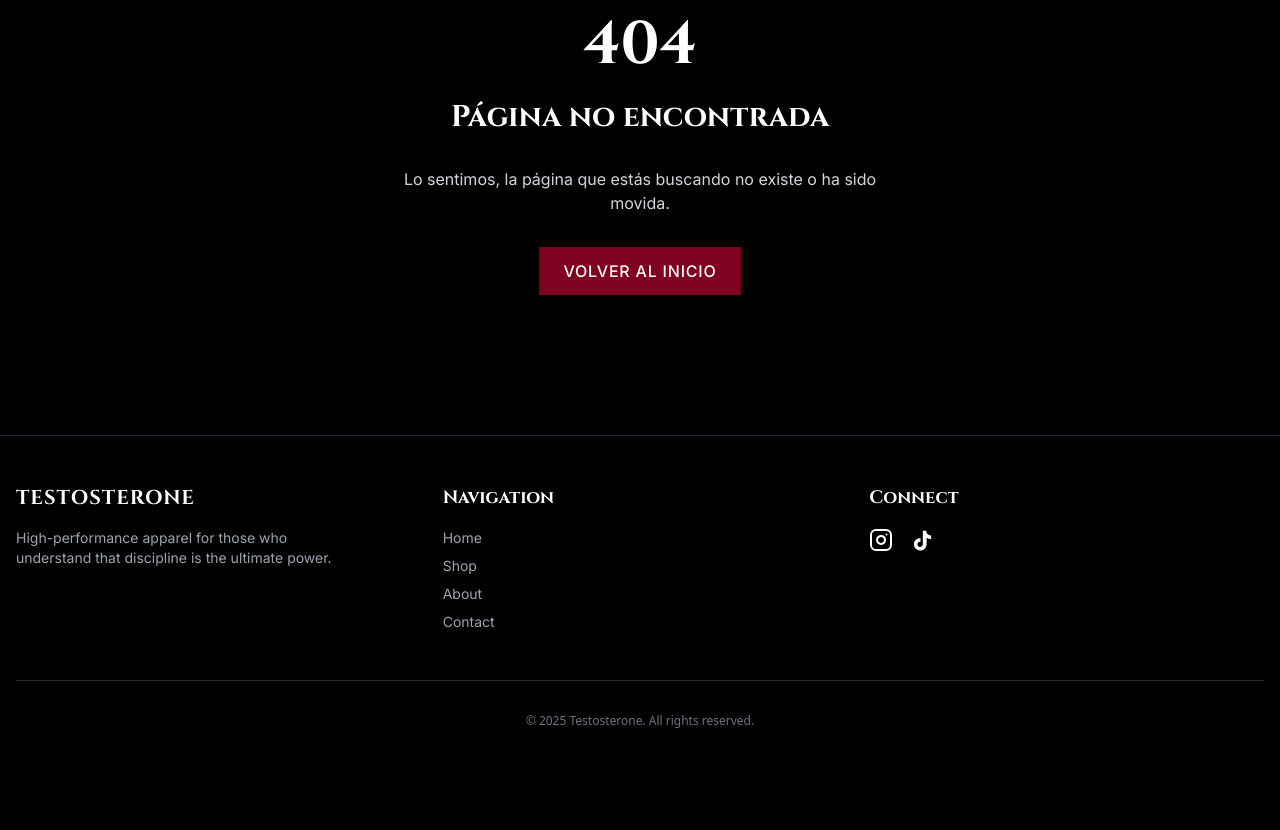
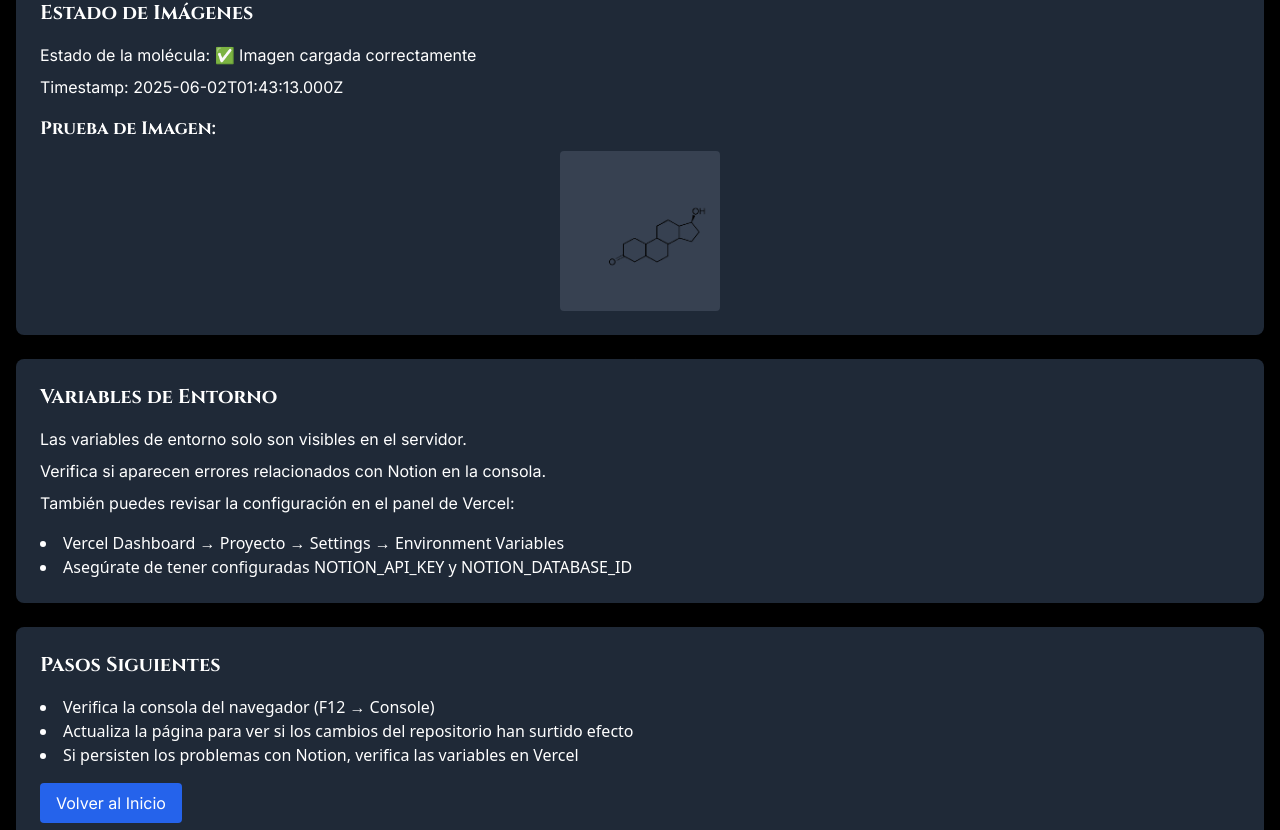
Before and after one commit to LeanAM0/testosterone-brand, a Next.js app: page /diagnostico in a window 1280 px wide. Before the commit this address had no page. Shown: the part 190-1020 px from the top of the page. Before the commit the page ends 967 px from the top, so only its background shows below. Built offline with nearby package versions, Linux system fonts and the light colour scheme; no server answers.

Commit message:
Crear página de diagnóstico para verificar variables de entorno

```diff
--- /dev/null
+++ b/app/diagnostico/page.tsx
@@ -0,0 +1,99 @@
+'use client';
+
+import { useEffect, useState } from 'react';
+import Link from 'next/link';
+
+export default function DiagnosticoPage() {
+  const [envInfo, setEnvInfo] = useState({
+    imageStatus: 'Verificando...',
+    timestamp: new Date().toISOString()
+  });
+
+  useEffect(() => {
+    // Verificar si la imagen se carga correctamente
+    const img = new Image();
+    img.src = '/images/testosterone-molecule.png';
+
+    img.onload = () => {
+      setEnvInfo(prev => ({
+        ...prev,
+        imageStatus: '✅ Imagen cargada correctamente'
+      }));
+      console.log('Imagen de diagnóstico cargada correctamente');
+    };
+
+    img.onerror = () => {
+      setEnvInfo(prev => ({
+        ...prev,
+        imageStatus: '❌ Error al cargar la imagen'
+      }));
+      console.error('Error al cargar la imagen de diagnóstico');
+    };
+
+    // Verificar variables de entorno del lado del servidor
+    fetch('/api/test-env')
+      .then(response => {
+        if (!response.ok) {
+          throw new Error('Endpoint no disponible');
+        }
+        return response.json();
+      })
+      .then(data => {
+        console.log('Datos de variables de entorno:', data);
+      })
+      .catch(error => {
+        console.error('Error al verificar variables de entorno:', error);
+      });
+  }, []);
+
+  return (
+    <div className="container mx-auto py-10 px-4">
+      <h1 className="text-3xl font-bold mb-6">Página de Diagnóstico</h1>
+
+      <div className="bg-gray-800 p-6 rounded-lg mb-6">
+        <h2 className="text-xl font-semibold mb-4">Estado de Imágenes</h2>
+        <p className="mb-2">Estado de la molécula: {envInfo.imageStatus}</p>
+        <p className="mb-4">Timestamp: {envInfo.timestamp}</p>
+
+        <div className="mt-4">
+          <h3 className="text-lg font-semibold mb-2">Prueba de Imagen:</h3>
+          <div className="relative h-40 w-40 mx-auto bg-gray-700 rounded">
+            <img
+              src="/images/testosterone-molecule.png"
+              alt="Molécula de Testosterona"
+              className="w-full h-full object-contain"
+            />
+          </div>
+        </div>
+      </div>
+
+      <div className="bg-gray-800 p-6 rounded-lg mb-6">
+        <h2 className="text-xl font-semibold mb-4">Variables de Entorno</h2>
+        <p className="mb-2">Las variables de entorno solo son visibles en el servidor.</p>
+        <p className="mb-2">Verifica si aparecen errores relacionados con Notion en la consola.</p>
+        <p className="mb-4">También puedes revisar la configuración en el panel de Vercel:</p>
+        <ul className="list-disc list-inside">
+          <li>Vercel Dashboard → Proyecto → Settings → Environment Variables</li>
+          <li>Asegúrate de tener configuradas NOTION_API_KEY y NOTION_DATABASE_ID</li>
+        </ul>
+      </div>
+
+      <div className="bg-gray-800 p-6 rounded-lg">
+        <h2 className="text-xl font-semibold mb-4">Pasos Siguientes</h2>
+        <ul className="list-disc list-inside">
+          <li>Verifica la consola del navegador (F12 → Console)</li>
+          <li>Actualiza la página para ver si los cambios del repositorio han surtido efecto</li>
+          <li>Si persisten los problemas con Notion, verifica las variables en Vercel</li>
+        </ul>
+        <div className="mt-4">
+          <Link
+            href="/"
+            className="inline-block bg-blue-600 text-white px-4 py-2 rounded hover:bg-blue-700"
+          >
+            Volver al Inicio
+          </Link>
+        </div>
+      </div>
+    </div>
+  );
+}
```
